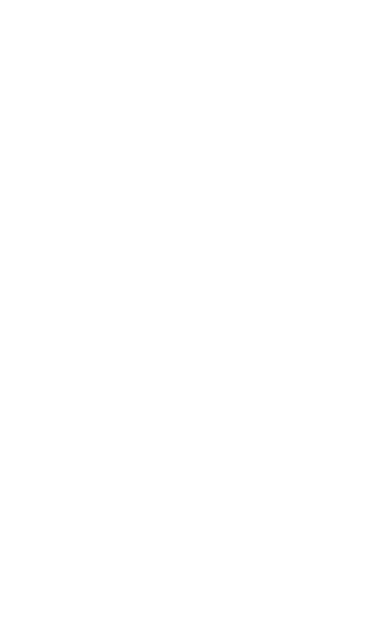
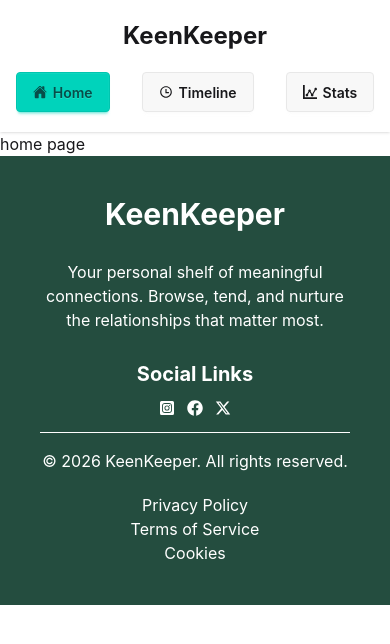
Before and after one commit to imam1595/Assignment-7, a React (Vite) app: page / in a window 390 px wide. Shown: the top 644 px of the page. Built offline with nearby package versions, Linux system fonts and the light colour scheme.

Commit message:
done with navbar and footer also responsive

```diff
--- a/index.html
+++ b/index.html
@@ -1,5 +1,5 @@
 <!doctype html>
-<html lang="en">
+<html lang="en" data-theme="light">
   <head>
     <meta charset="UTF-8" />
     <link rel="icon" type="image/svg+xml" href="/favicon.svg" />
--- /dev/null
+++ b/src/component/error/ErrorHandler.jsx
@@ -0,0 +1,20 @@
+import React from 'react';
+import { Link } from "react-router";
+
+const ErrorHandler = () => {
+  return (
+    <div className="flex flex-col items-center justify-center h-screen text-center">
+      <h1 className="text-6xl font-bold text-red-500">404</h1>
+
+      <p className="text-xl mt-4">Oops! Page not found</p>
+
+      <Link to="/">
+        <button className="mt-6 px-6 py-2 bg-blue-500 text-white rounded hover:bg-blue-600">
+          Go Home
+        </button>
+      </Link>
+    </div>
+  );
+};
+
+export default ErrorHandler;
--- a/src/component/footer/Footer.jsx
+++ b/src/component/footer/Footer.jsx
@@ -1,9 +1,37 @@
 import React from 'react';
+import { FaFacebook, FaInstagramSquare } from 'react-icons/fa';
+import { FaXTwitter } from 'react-icons/fa6';
 
 const Footer = () => {
     return (
-        <div>
-            footer
+        <div className='bg-[#244D3F] min-h-[40vh]'>
+            <div className='container mx-auto text-white space-y-4 text-center flex flex-col p-10'>
+                <div className='space-y-7'>
+
+                    <h1 className='text-3xl font-bold md:text-4xl lg:text-5xl'>KeenKeeper</h1>
+                    <p>Your personal shelf of meaningful connections. Browse, tend, and nurture the relationships that matter most.</p>
+                    <div className='flex flex-col items-center gap-3'>
+
+                        <h1 className='font-bold text-xl'>Social Links</h1>
+                        <div className='flex gap-3'>
+                            <FaInstagramSquare />
+                            <FaFacebook />
+                            <FaXTwitter />
+                        </div>
+                    </div>
+                </div>
+                <hr />
+
+                <div className='space-y-5 md:flex md:justify-between md:items-center md:p-5 lg:flex lg:justify-between lg:items-center lg:p-5'>
+                    <p>© 2026 KeenKeeper. All rights reserved.</p>
+
+                    <div className='md:flex md:justify-between md:items-center md:gap-7 lg:flex lg:justify-between lg:items-center lg:gap-7'>
+                        <h1>Privacy Policy</h1>
+                        <h1>Terms of Service</h1>
+                        <h1>Cookies</h1>
+                    </div>
+                </div>
+            </div>
         </div>
     );
 };
--- a/src/component/navbar/Navbar.jsx
+++ b/src/component/navbar/Navbar.jsx
@@ -1,10 +1,47 @@
 import React from 'react';
+import { ImStatsDots } from 'react-icons/im';
+import { IoHome } from 'react-icons/io5';
+import { RiTimeLine } from 'react-icons/ri';
+import { NavLink } from 'react-router';
 
 const Navbar = () => {
     return (
-        <div>
-            navbar
+
+        <div className='flex flex-col justify-center gap-5 items-center md:flex-row md:justify-between  lg:flex-row lg:justify-between shadow min-h-[10vh] p-5'>
+            <h1 className='text-2xl md:text-3xl lg:text-4xl font-bold'>Keen<span>Keeper</span></h1>
+            <div className='flex gap-8'>
+                <NavLink
+                    to='/'
+                    className={({ isActive }) =>
+                        `flex justify-center items-center font-semibold btn ${isActive ? 'btn-accent' : ''}`
+                    }
+                >
+                    <IoHome />
+                    Home
+                </NavLink>
+
+                <NavLink
+                    to='/timeline'
+                    className={({ isActive }) =>
+                        `flex justify-center items-center font-semibold btn ${isActive ? 'btn-accent' : ''}`
+                    }
+                >
+                    <RiTimeLine />
+                    Timeline
+                </NavLink>
+
+                <NavLink
+                    to='/stats'
+                    className={({ isActive }) =>
+                        `flex justify-center items-center font-semibold btn ${isActive ? 'btn-accent' : ''}`
+                    }
+                >
+                    <ImStatsDots />
+                    Stats
+                </NavLink>
+            </div>
         </div>
+
     );
 };
 
--- /dev/null
+++ b/src/pages/profile/ProfilePage.jsx
@@ -0,0 +1,13 @@
+import React from 'react';
+import { useParams } from 'react-router';
+
+const ProfilePage = () => {
+    const {id} = useParams();
+    return (
+        <div>
+            profile dynamic--{id}
+        </div>
+    );
+};
+
+export default ProfilePage;
--- /dev/null
+++ b/src/pages/stats/StatsPage.jsx
@@ -0,0 +1,11 @@
+import React from 'react';
+
+const StatsPage = () => {
+    return (
+        <div>
+            Stats Page
+        </div>
+    );
+};
+
+export default StatsPage;
--- /dev/null
+++ b/src/pages/timeline/TimeLinePage.jsx
@@ -0,0 +1,11 @@
+import React from 'react';
+
+const TimeLinePage = () => {
+    return (
+        <div>
+            Time line Page
+        </div>
+    );
+};
+
+export default TimeLinePage;
--- a/src/root/RootLayout.jsx
+++ b/src/root/RootLayout.jsx
@@ -1,9 +1,16 @@
 import React from 'react';
+import { ToastContainer } from 'react-toastify';
+import { Outlet } from 'react-router';
+import Navbar from '../component/navbar/Navbar';
+import Footer from '../component/footer/Footer';
 
 const RootLayout = () => {
     return (
         <div>
-
+            <Navbar />
+            <Outlet />
+            <Footer />
+            <ToastContainer />
         </div>
     );
 };
--- a/src/router/route.jsx
+++ b/src/router/route.jsx
@@ -1,9 +1,33 @@
 import { createBrowserRouter } from "react-router";
 import RootLayout from "../root/RootLayout";
+import ErrorHandler from "../component/error/ErrorHandler";
+import HomePage from "../pages/homepage/HomePage";
+import TimeLinePage from "../pages/timeline/TimeLinePage";
+import StatsPage from "../pages/stats/StatsPage";
+import ProfilePage from "../pages/profile/ProfilePage";
 
 export const router = createBrowserRouter([
     {
         path : '/',
-        element : <RootLayout />
+        element : <RootLayout />,
+        errorElement : <ErrorHandler />,
+        children : [
+            {
+                index : true,
+                element : <HomePage />
+            },
+            {
+                path : '/timeline',
+                element : <TimeLinePage />
+            },
+            {
+                path : '/profile/:id',
+                element : <ProfilePage />
+            },
+            {
+                path : '/stats',
+                element : <StatsPage />
+            }
+        ]
     }
 ])
--- /dev/null
+++ b/src/ui/MyNavLink.jsx
@@ -0,0 +1,17 @@
+import React from 'react';
+import { NavLink } from 'react-router';
+
+const MyNavLink = ({to, children}) => {
+    return (
+        <NavLink
+            to={to}
+            className={({isActive}) =>
+                `flex justify-center items-center font-semibold btn ${isActive ? 'btn-accent' : ''}`
+            }
+        >
+            {children}
+        </NavLink>
+    );
+};
+
+export default MyNavLink;
```
